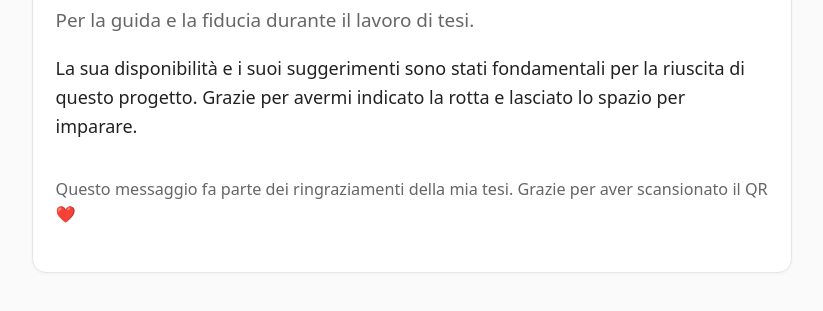
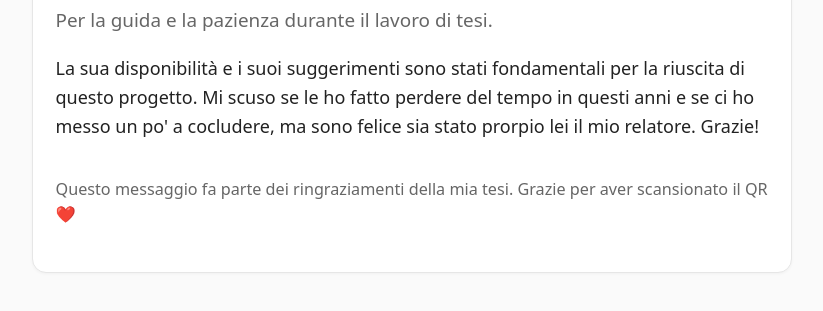
Before and after one commit to RaffaeleDF/Tesi-Ringraziamenti, a plain HTML site: page grazie-relatore.html in a window 1280 px wide. Shown: the part 113-424 px from the top of the page, without its empty margins (228-1051 px from the left). Drawn offline with Linux system fonts and the light colour scheme.

Commit message:
Update grazie-relatore.html

```diff
--- a/grazie-relatore.html
+++ b/grazie-relatore.html
@@ -17,11 +17,12 @@
     <article class="card">
 
       <h1>Grazie al Relatore</h1>
-      <p class="lead">Per la guida e la fiducia durante il lavoro di tesi.</p>
+      <p class="lead">Per la guida e la pazienza durante il lavoro di tesi.</p>
 
       <p>
         La sua disponibilità e i suoi suggerimenti sono stati fondamentali per la riuscita di questo progetto.
-        Grazie per avermi indicato la rotta e lasciato lo spazio per imparare.
+        Mi scuso se le ho fatto perdere del tempo in questi anni e se ci ho messo un po' a cocludere, ma sono
+        felice sia stato prorpio lei il mio relatore. Grazie!
       </p>
 
       <footer>
```
